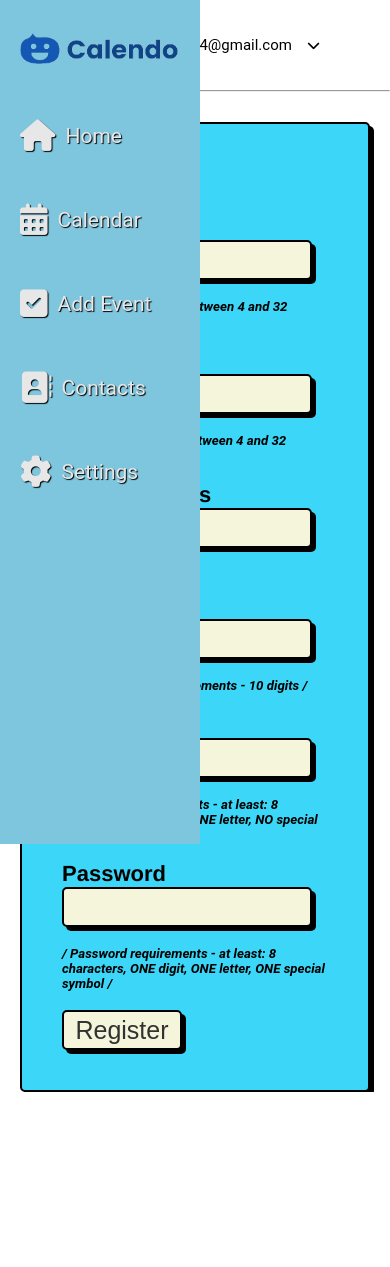
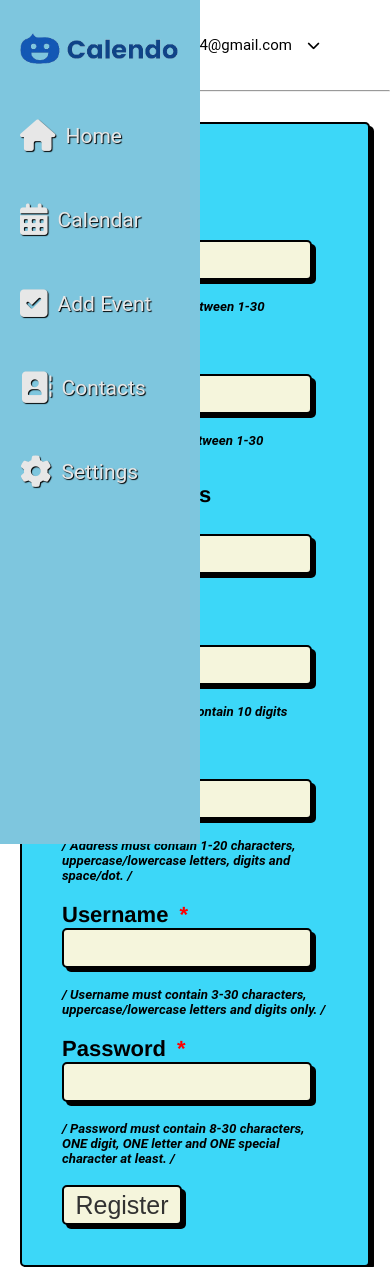
Before and after one commit to React-Duo/Event-Calendar, a React (Vite) app: page /register in a window 390 px wide. Before the commit the page ends 1092 px from the top, so only its background shows below. Built offline with nearby package versions, Linux system fonts and the light colour scheme; grey boxes are pictures that could not be loaded.

Commit message:
Remove magic numbers from Register.jsx and add phone and address fields to registration form including validations

```diff
--- a/src/common/constants.js
+++ b/src/common/constants.js
@@ -1,5 +1,14 @@
-export const MIN_CHAR_LENGTH = 4;
-export const MAX_CHAR_LENGTH = 32;
+export const NAME_MIN_CHARS = 1;
+export const NAME_MAX_CHARS = 30;
+export const USERNAME_MIN_LENGTH = 3;
+export const USERNAME_MAX_LENGTH = 30;
+export const PASSWORD_MIN_CHARS = 8;
+export const PASSWORD_MAX_CHARS = 30;
+export const PHONE_DIGITS = 10;
+export const PHONE_REGEX = /^\d{10}$/;
+export const ADDRESS_MIN_CHARS = 1;
+export const ADDRESS_MAX_CHARS = 20;
+export const ADRESS_REGEX = /^[a-zA-Z0-9 .]{1,20}$/;
 export const EMAIL_REGEX = /^[a-zA-Z0-9._-]+@[a-zA-Z0-9.-]+\.[a-zA-Z]{2,}$/;
 export const DIGIT_REGEX = /\d/;
 export const LETTER_REGEX = /[a-zA-Z]/;
--- a/src/components/Register/Register.css
+++ b/src/components/Register/Register.css
@@ -163,3 +163,9 @@
     }
 
   }
+
+  .required::after {
+    content: '*';
+    color: red;
+    margin-left: 5px;
+  }
--- a/src/components/Register/Register.jsx
+++ b/src/components/Register/Register.jsx
@@ -4,7 +4,10 @@ import { checkIfUserExists, createUser } from '../../service/database-service.js
 import { handleUserDelete, registerUser } from '../../service/authentication-service.js';
 import AuthContext from '../../context/AuthContext.jsx';
 import './Register.css';
-import { MIN_CHAR_LENGTH, MAX_CHAR_LENGTH, EMAIL_REGEX, DIGIT_REGEX, LETTER_REGEX, ALPHA_NUMERIC_REGEX, SPECIAL_CHARS_REGEX } from '../../common/constants.js';
+import { NAME_MIN_CHARS, NAME_MAX_CHARS, USERNAME_MIN_LENGTH, USERNAME_MAX_LENGTH,
+        PASSWORD_MIN_CHARS, PASSWORD_MAX_CHARS, EMAIL_REGEX,
+        PHONE_REGEX, PHONE_DIGITS, ADDRESS_MIN_CHARS, ADDRESS_MAX_CHARS, ADRESS_REGEX,
+        DIGIT_REGEX, LETTER_REGEX, ALPHA_NUMERIC_REGEX, SPECIAL_CHARS_REGEX } from '../../common/constants.js';
 
 const Register = () => {
     const [loading, setLoading] = useState(false);
@@ -32,23 +35,23 @@ const Register = () => {
                         throw new Error(`User with ${form.emailAddress} email address could not be created.`);
                     }
                     const snapshots = await checkIfUserExists(form.username, form.emailAddress, form.phoneNumber);
-                    const [snapshot1, snapshot2, snapshot3] = snapshots;
+                    const [user, email, phone] = snapshots;
 
-                    if (snapshot1.exists()) {
+                    if (user.exists()) {
                         setLoading(false);
                         handleUserDelete();
                         setError(`Username already exists.`);
                         return;
                     }
 
-                    if (snapshot2.exists()) {
+                    if (email.exists()) {
                         setLoading(false);
                         handleUserDelete();
                         setError(`Email address already exists.`);
                         return;
                     }
 
-                    if (snapshot3.exists()) {
+                    if (phone.exists()) {
                         setLoading(false);
                         handleUserDelete();
                         setError(`Phone number already exists.`);
@@ -94,18 +97,17 @@ const Register = () => {
         const lastName = event.target.lastName.value;
         const emailAddress = event.target.email.value;
         const phoneNumber = event.target.phone.value;
+        const address = event.target.address.value;
         const username = event.target.username.value;
         const password = event.target.password.value;
 
-        if (firstName.length < MIN_CHAR_LENGTH || firstName.length > MAX_CHAR_LENGTH
-            || DIGIT_REGEX.test(firstName) || SPECIAL_CHARS_REGEX.test(firstName)) {
-            setError(`First name must not contain special characters or digits and must be between ${MIN_CHAR_LENGTH} and ${MAX_CHAR_LENGTH} characters long.`);
+        if (firstName.length < NAME_MIN_CHARS || firstName.length > NAME_MAX_CHARS || !LETTER_REGEX.test(firstName)) {
+            setError(`First name must contain upper- and lowercase letters only and must be between ${NAME_MIN_CHARS}-${NAME_MAX_CHARS} characters long.`);
             return;
         }
 
-        if (lastName.length < MIN_CHAR_LENGTH || lastName.length > MAX_CHAR_LENGTH
-            || DIGIT_REGEX.test(lastName) || SPECIAL_CHARS_REGEX.test(lastName)) {
-            setError(`Last name must not contain special characters or digits and must be between ${MIN_CHAR_LENGTH} and ${MAX_CHAR_LENGTH} characters long.`);
+        if (lastName.length < NAME_MIN_CHARS || lastName.length > NAME_MAX_CHARS || !LETTER_REGEX.test(lastName)) {
+            setError(`Last name must contain upper- and lowercase letters only and must be between ${NAME_MIN_CHARS}-${NAME_MAX_CHARS} characters long.`);
             return;
         }
 
@@ -114,14 +116,23 @@ const Register = () => {
             return;
         }
 
-        if (username.length < 8 || !ALPHA_NUMERIC_REGEX.test(username)
-            || !DIGIT_REGEX.test(username) || !LETTER_REGEX.test(username)) {
-                setError(`${username} is not a valid username.`);
-                return;
+        if (!PHONE_REGEX.test(phoneNumber)) {
+            setError(`Phone number must contain ${PHONE_DIGITS} digits.`);
+            return;
         }
 
-        if (password.length < 8 || !SPECIAL_CHARS_REGEX.test(password)
-            || !DIGIT_REGEX.test(password) || !LETTER_REGEX.test(password) ) {
+        if (!ADRESS_REGEX.test(address)) {
+            setError(`Address must contain ${ADDRESS_MIN_CHARS}-${ADDRESS_MAX_CHARS} characters, uppercase/lowercase letters, digits and space/dot.`);
+            return;
+        }
+
+        if (username.length < USERNAME_MIN_LENGTH || username.length > USERNAME_MAX_LENGTH || !ALPHA_NUMERIC_REGEX.test(username)) {
+            setError(`${username} is not a valid username.`);
+            return;
+        }
+
+        if (password.length < PASSWORD_MIN_CHARS || password.length > PASSWORD_MAX_CHARS || !LETTER_REGEX.test(password)
+            || !DIGIT_REGEX.test(password) || !SPECIAL_CHARS_REGEX.test(password)) {
                 setError(`The provided password is invalid.`);
                 return;
         }
@@ -151,17 +162,19 @@ const Register = () => {
         <form onSubmit={register} className="register-form">
             <h2>Register</h2>
             {error && <div>{error}</div>} <br />
-            <span><label htmlFor="firstName">First Name </label><input type="text" name="firstName" id='firstName' required /></span> <br />
-            <h5><i>/ First name must be between 4 and 32 characters long. /</i></h5> <br />
-            <span><label htmlFor="lastName">Last Name </label><input type="text" name="lastName" id='lastName' required /></span> <br />
-            <h5><i>/ Last name must be between 4 and 32 characters long. /</i></h5> <br />
-            <span><label htmlFor="email">Email address </label><input type="email" name="email" id='email' required /></span> <br />
-            <span><label htmlFor="phone">Phone Number </label><input type="text" name="phone" id='phone' required /></span> <br />
-            <h5><i>/ Phone Number requirements - 10 digits /</i></h5> <br />
-            <span><label htmlFor="username">Username </label><input type="text" name="username" id='username' required /></span> <br />
-            <h5><i>/ Username requirements - at least: 8 characters, ONE digit, ONE letter, NO special symbols /</i></h5> <br />
-            <span><label htmlFor="password">Password </label><input type="password" name="password" id='password' required /></span> <br />
-            <h5><i>/ Password requirements - at least: 8 characters, ONE digit, ONE letter, ONE special symbol /</i></h5> <br />
+            <span><label htmlFor="firstName" className="required">First Name </label><input type="text" name="firstName" id='firstName' required /></span> <br />
+            <h5><i>/ First name must be between {NAME_MIN_CHARS}-{NAME_MAX_CHARS} characters long. /</i></h5> <br />
+            <span><label htmlFor="lastName" className="required">Last Name </label><input type="text" name="lastName" id='lastName' required /></span> <br />
+            <h5><i>/ Last name must be between {NAME_MIN_CHARS}-{NAME_MAX_CHARS} characters long. /</i></h5> <br />
+            <span><label htmlFor="email" className="required">Email address </label><input type="email" name="email" id='email' required /></span> <br />
+            <span><label htmlFor="phone" className="required">Phone Number </label><input type="text" name="phone" id='phone' required /></span> <br />
+            <h5><i>/ Phone number must contain {PHONE_DIGITS} digits exactly. /</i></h5> <br />
+            <span><label htmlFor="address">Address </label><input type="text" name="address" id='address' /></span> <br />
+            <h5><i>/ Address must contain {ADDRESS_MIN_CHARS}-{ADDRESS_MAX_CHARS} characters, uppercase/lowercase letters, digits and space/dot. /</i></h5> <br />
+            <span><label htmlFor="username" className="required">Username </label><input type="text" name="username" id='username' required /></span> <br />
+            <h5><i>/ Username must contain {USERNAME_MIN_LENGTH}-{USERNAME_MAX_LENGTH} characters, uppercase/lowercase letters and digits only. /</i></h5> <br />
+            <span><label htmlFor="password" className="required">Password </label><input type="password" name="password" id='password' required /></span> <br />
+            <h5><i>/ Password must contain {PASSWORD_MIN_CHARS}-{PASSWORD_MAX_CHARS} characters, ONE digit, ONE letter and ONE special character at least. /</i></h5> <br />
             <button type="submit">Register</button>
         </form>
         </div>
```
